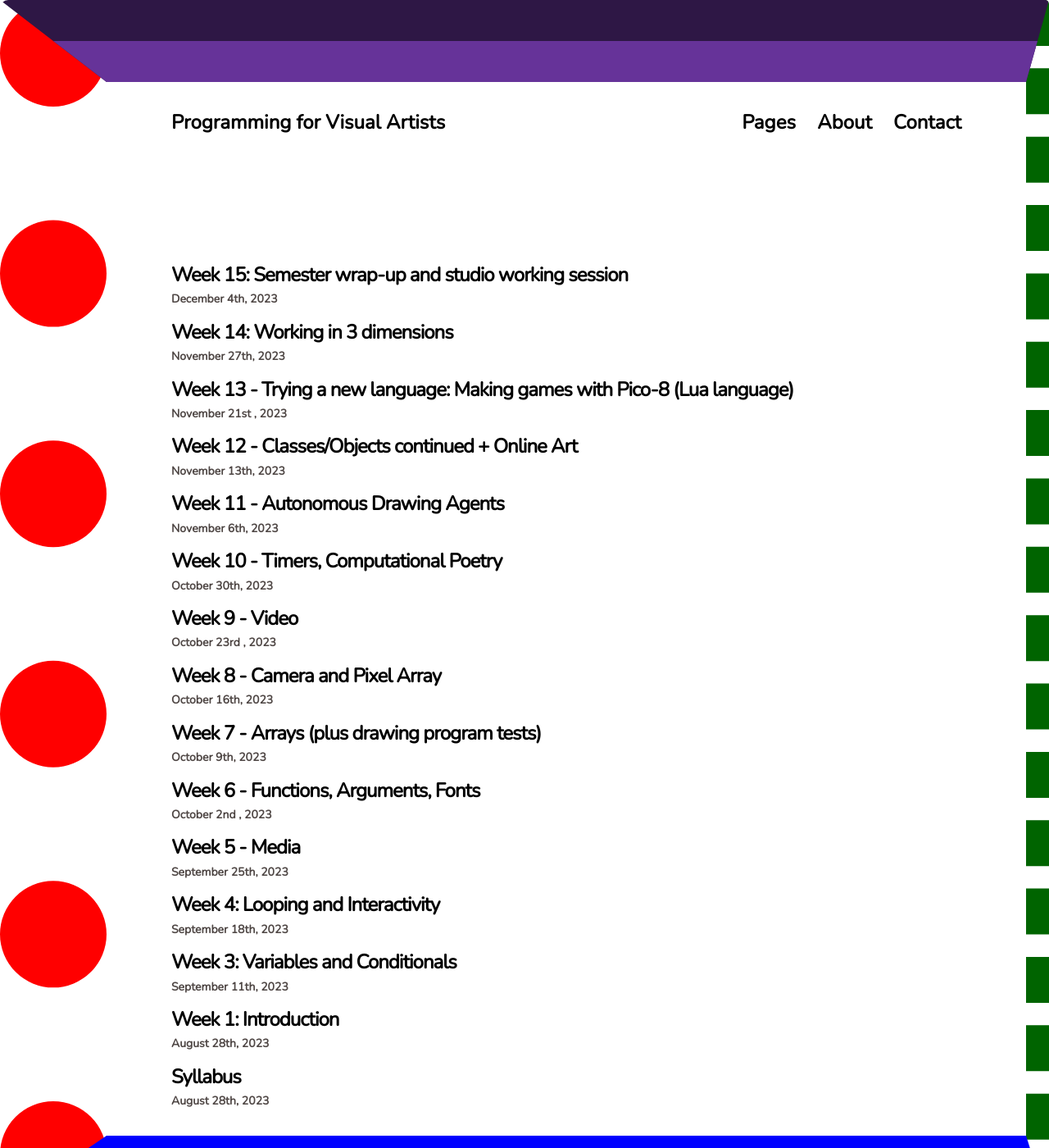
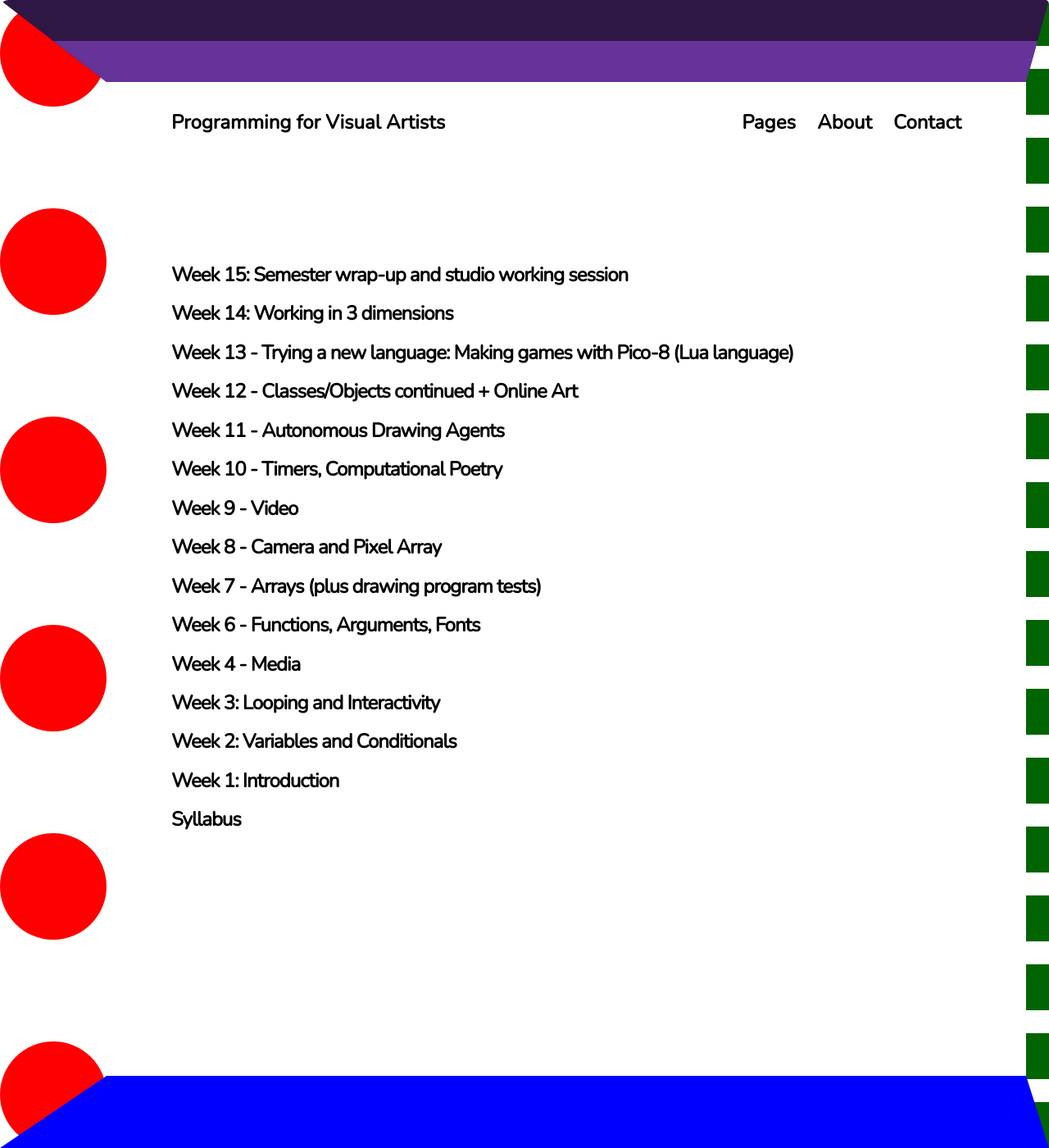
Before and after one commit to lee2sman/p4va_spring2024, a Jekyll site: the page built from pages/posts.html, in a window 1280 px wide and 1400 px high. Shown: the whole window at 82% size. Built offline with Jekyll 4.4.1, drawn with Linux system fonts in a browser that asks for light colours; nearby versions of some CDN libraries.

Commit message:
fix weeks

```diff
--- a/_posts/2023-09-25-week5.md
+++ b/_posts/2023-09-25-week4.md
@@ -1,6 +1,6 @@
 ---
 layout: post
-title: "Week 5 - Media"
+title: "Week 4 - Media"
 ---
 
 # Rollovers (buttons)
--- a/pages/posts.html
+++ b/pages/posts.html
@@ -8,16 +8,6 @@ title: Blog
     {% for post in site.posts %}
       <div class="blog-unit">
         <h1><a href="{{ site.github.url }}{{ post.url }}">{{ post.title }}</a></h1>
-        <span class="blog-date">
-          {% assign d = post.date | date: "%-d"  %}
-          {{ post.date | date: "%B" }}
-          {% case d %}
-            {% when '1' or '21' or '31' %}{{ d }}st
-            {% when '2' or '22' %}{{ d }}nd
-            {% when '3' or '23' %}{{ d }}rd
-            {% else %}{{ d }}th{% endcase %},
-          {{ post.date | date: "%Y" }}
-        </span>
       </div>
     {% endfor %}
   </div>
```
Also changed, not shown: _posts/2023-08-28-syllabus.md (+5 -3 lines), _posts/2023-09-11-week2.md (renamed from _posts/2023-09-11-week3.md, +1 -1 lines), _posts/2023-09-18-week3.md (renamed from _posts/2023-09-18-week4.md, +1 -1 lines).
